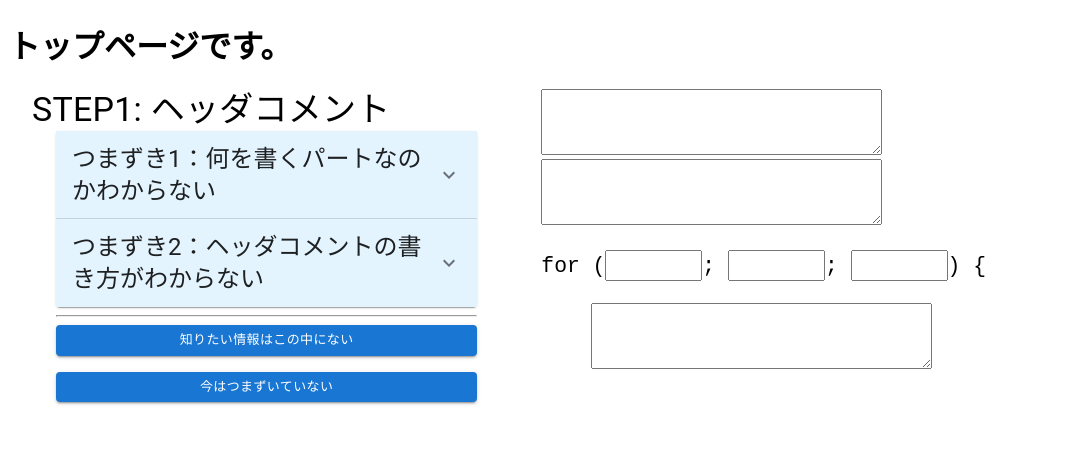
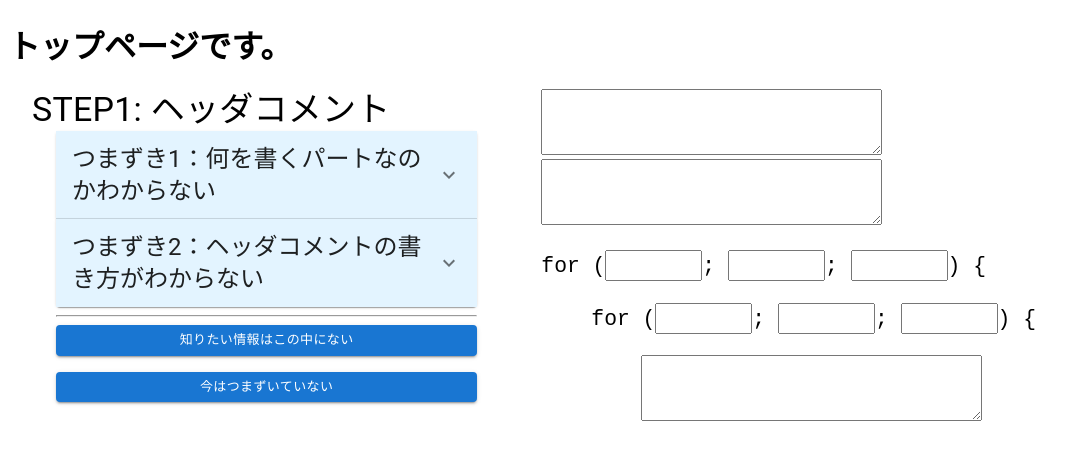
Before and after one commit to KHashimoto3/FormCoder_FRONT, a React (Vite) app: page /form in a window 1280 px wide. Shown: the top 460 px of the page, without its empty margins (0-1080 px from the left). Built offline with nearby package versions, Linux system fonts and the light colour scheme.

Commit message:
フォームデータを変更した。

```diff
--- a/src/components/features/form/Form.tsx
+++ b/src/components/features/form/Form.tsx
@@ -24,9 +24,15 @@ export const Form = () => {
       explanation: "パートの解説",
       childrenPart: {
         id: 1,
-        partType: "PROC",
+        partType: "FOR",
         explanation: "パートの解説",
-        childrenPart: "none",
+        childrenPart: {
+          id: 1,
+          partType: "PROC",
+          explanation: "パートの解説",
+          childrenPart: "none",
+          inputData: "入力される内容",
+        },
         inputData: "入力される内容",
       },
       inputData: "入力される内容",
```
